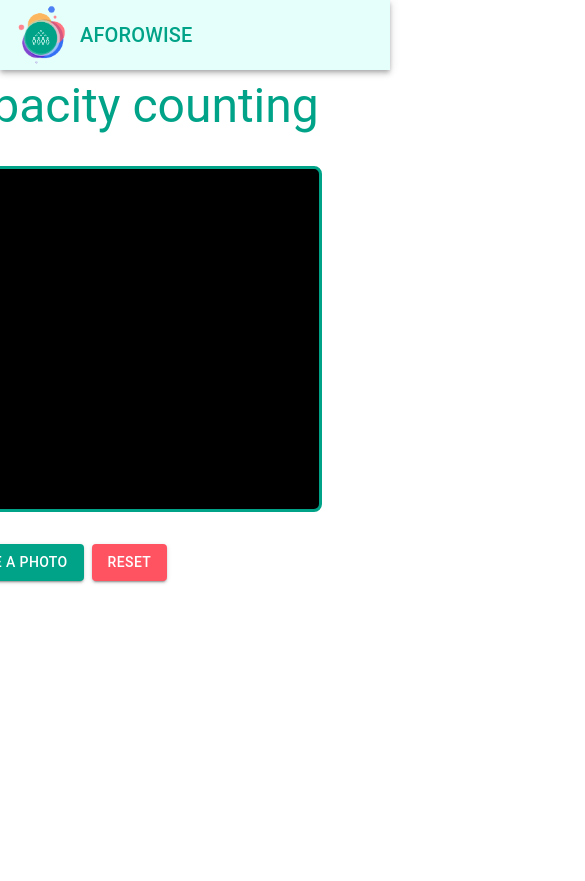
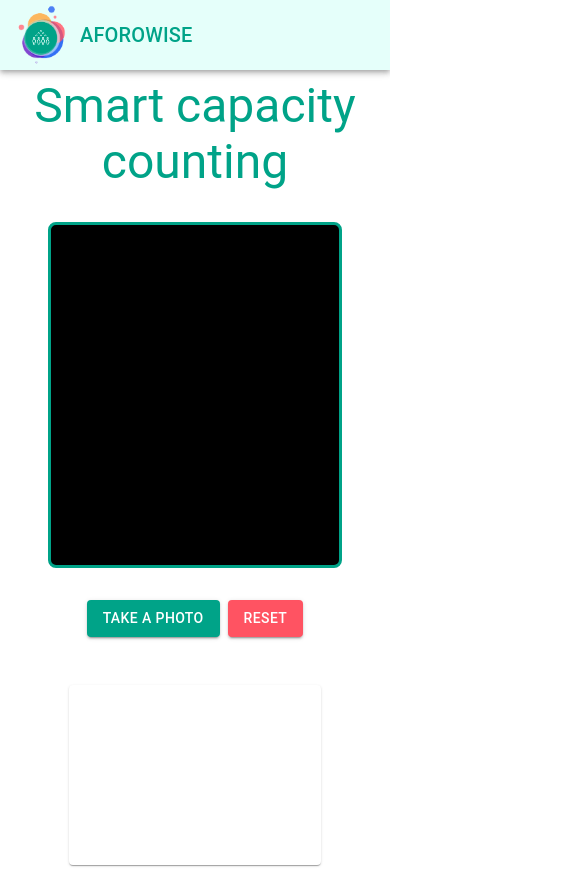
Before and after one commit to P-Integrador-2/CDAI-Frontend, a React (Vite) app: page / in a window 390 px wide. Both pictures are taken after a click on the button "TAKE A PHOTO". Shown: the top 881 px of the page, 585 px wide, since content can reach past the window. Before the commit the page ends 844 px from the top, so only its background shows below. Built offline with nearby package versions, Linux system fonts and the light colour scheme; no server answers.

Commit message:
responsive

```diff
--- a/src/App.jsx
+++ b/src/App.jsx
@@ -1,5 +1,5 @@
 import MenuIcon from '@mui/icons-material/Menu';
-import { AppBar, Box, Button, Container, IconButton, Toolbar, Typography } from '@mui/material';
+import { AppBar, Box, Button, Container, IconButton, Toolbar, Typography, Grid, CardContent, Card} from '@mui/material';
 import axios from 'axios';
 import React, { useEffect, useRef, useState } from 'react';
 import MyIcon from './assets/imageIcon.png'
@@ -34,7 +34,7 @@ function App() {
 
   const handlePhotoClick = async () => {
     const context = canvasRef.current.getContext('2d');
-    context.drawImage(videoRef.current, 0, 0, 240, 160);
+    context.drawImage(videoRef.current, 0, 0, 220, 140);
 
     // Convertir la imagen del canvas a un blob
     const blob = await new Promise(resolve => canvasRef.current.toBlob(resolve));
@@ -103,8 +103,8 @@ function App() {
       </header>
 
       <Container sx={{ display: 'flex', justifyContent: 'center', minWidth: '100%' }}>
-
-        <section className="cam-container">
+        <Grid container justifyContent={'center'} alignContent={'center'}>
+        <Grid item xs={12} md={8} justifyContent={'center'} alignContent={'center'} textAlign={'center'}>
           <Box sx={{ display: 'flex', justifyContent: 'center', m: 1 }} >
             <Typography variant='h3' color="#00a388">
               Smart capacity counting
@@ -114,15 +114,15 @@ function App() {
 
 
           <Box sx={{ display: 'flex', justifyContent: 'center', m: 4 }} >
-          <div style={{ border: '3px solid #00a388',backgroundColor:'#000000', borderRadius: '8px', overflow: 'hidden', width: '520px', height: '340px' }}>
+          <div style={{ border: '3px solid #00a388',backgroundColor:'#000000', borderRadius: '8px', overflow: 'hidden', width: '520px', height: '340px', position: 'relative' }}>
           {progress && (
-              <div style={{ backgroundColor:'rgb(15,15,15)', position: 'absolute', width: '520px', height: '340px'}}>
-                <RotatingSquare   height="80"  width="80" color="#00a388"   ariaLabel="loading"  wrapperStyle={{marginLeft:'43%', marginTop:'25%'}}  wrapperClass="" visible={true}/>
+              <div style={{ backgroundColor:'rgb(15,15,15)', position: 'absolute', width: '100%', height: '100%', display: 'flex', alignItems: 'center', justifyContent: 'center'}}>
+                <RotatingSquare   height="80"  width="80" color="#00a388"   ariaLabel="loading"   visible={true}/>
               </div>
             )}
           {!progress && responseData && (
-            <div style={{ backgroundColor:'#FFFFFF', position: 'absolute', width: '520px', height: '340px'}}>
-              <Typography variant="h5" color="#00a388" marginLeft='31%' marginTop='25%'>
+            <div style={{ backgroundColor:'#FFFFFF', position: 'absolute', width: '100%', height: '100%', display: 'flex', alignItems: 'center', justifyContent: 'center' }}>
+              <Typography variant="h5" color="#00a388" >
                 Number of people: {responseData.promedio_respuestas}
                </Typography>
             </div>
@@ -131,9 +131,7 @@ function App() {
 
           </div>
           </Box>
-          <div className="canvas-wrap" style={{ display: 'none' }}>
-            <canvas className="canvas" width="240" height="160" ref={canvasRef}></canvas>
-          </div>
+
           <Box sx={{ display: 'flex', justifyContent: 'center', m: 4 }}>
             <Button variant='contained' onClick={handlePhotoClick} style={{backgroundColor:'#00a388'}}>Take a Photo</Button>
             <Button variant='contained'  onClick={handleResetClick} style={{backgroundColor:'#ff5362', marginLeft:'8px'}}>Reset</Button>
@@ -141,19 +139,31 @@ function App() {
 
 
 
-        </section>
+        </Grid>
+        <Grid item xs={5} md={1} >
+        <div className="canvas-wrap" style={{ display: 'none' }}>
+            <canvas className="canvas" width="220" height="140" ref={canvasRef}></canvas>
+          </div>
         <Box sx={{ display: 'flex', flexDirection: 'column', alignItems: 'center', m: 2 }}>
           {
             images.length !== 0 ?
-              <Box sx={{ display: 'flex', flexDirection: 'column', alignItems: 'center', gap: '8px' }}>
+
+              <Card sx={{height:'auto'}}>
+                <CardContent sx={{height:'auto'}}>
+                <Box sx={{ display: 'flex', flexDirection: 'column', alignItems: 'center', gap: '8px' }}>
                 {images.map((blob, i) => (
                   <img src={URL.createObjectURL(blob)} className="photo" alt={`Image ${i}`} key={i} />
                 ))}
               </Box>
+                </CardContent>
+              </Card>
+
               :
               <></>
           }
           </Box>
+         </Grid>
+        </Grid>
 
       </Container>
     </Box>
```
